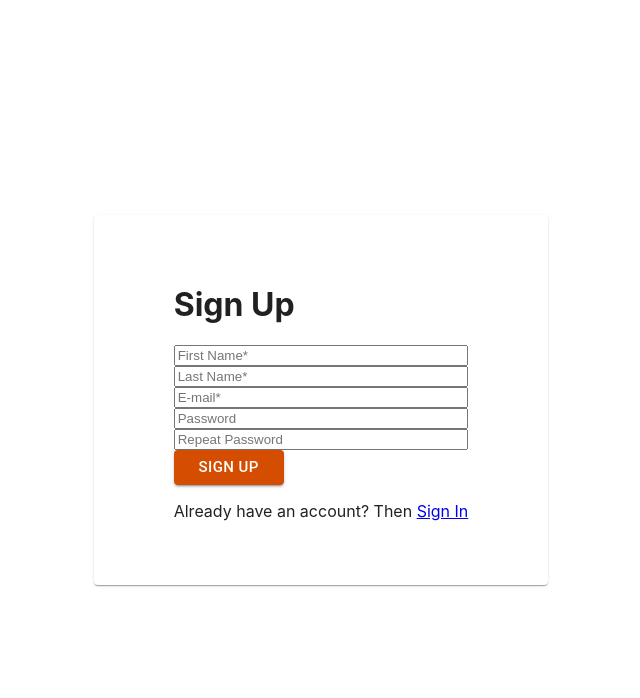
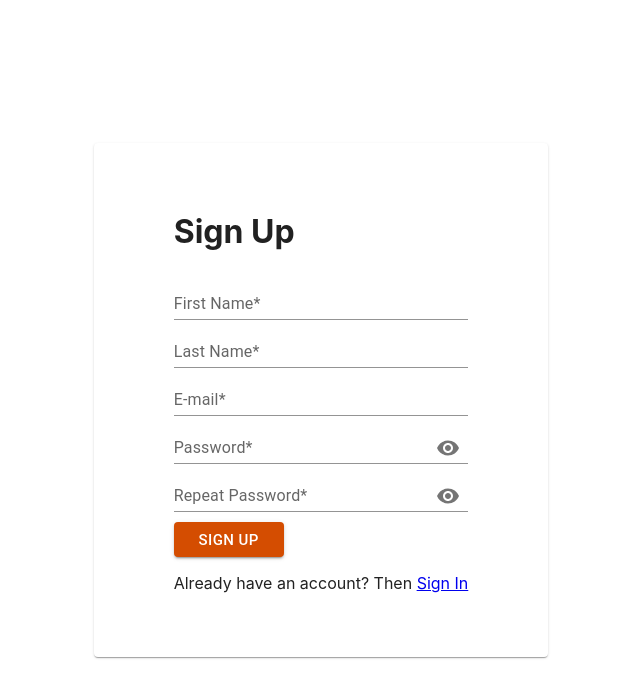
Before and after one commit to Kyorugi/Project-Reskilled, a React (Create React App) app: page /SignUp in a window 1280 px wide. Shown: the top 698 px of the page, without its empty margins (319-959 px from the left). Built offline with nearby package versions, Linux system fonts and the light colour scheme.

Commit message:
added material elements for input and  validation for incorrect password and firstName

```diff
--- a/src/views-forRouter/signUp/SignUp.tsx
+++ b/src/views-forRouter/signUp/SignUp.tsx
@@ -1,52 +1,134 @@
 import { Link } from 'react-router-dom';
-import { Box, Button, Paper } from '@mui/material';
+import {
+  Box,
+  Button,
+  Paper,
+  TextField,
+  Input,
+  FormControl,
+  InputLabel,
+  FormHelperText,
+  IconButton,
+  InputAdornment,
+} from '@mui/material';
+import Visibility from '@mui/icons-material/Visibility';
+import VisibilityOff from '@mui/icons-material/VisibilityOff';
+import { useState } from 'react';
 
 import { AppRoute } from 'AppRoute';
 
 import * as styles from './SignUp.style';
 
 export const SignUp = () => {
+  const [showPassword, setShowPassword] = useState(false);
+  const [firstName, setFirstName] = useState<string>('');
+  const [isFirstNameValid, setIsFirstNameValid] = useState<boolean>(true);
+  const [hasFirstNameBeenTouched, setHasFirstNameBeenTouched] =
+    useState<boolean>(false);
+
+  const handleClickShowPassword = () => setShowPassword((show) => !show);
+  const handleMouseDownPassword = (
+    event: React.MouseEvent<HTMLButtonElement>,
+  ) => {
+    event.preventDefault();
+  };
+
+  const validateName = (name: string): boolean => /^[a-zA-Z]{3,15}$/.test(name);
+  const validateAndSetFirstName = () => {
+    const isValidName = validateName(firstName);
+    setIsFirstNameValid(isValidName);
+  };
+
+  const handleChangeFirstName = (e: React.ChangeEvent<HTMLInputElement>) => {
+    setFirstName(e.target.value);
+    validateAndSetFirstName();
+    setHasFirstNameBeenTouched(true);
+  };
   return (
     <Box sx={styles.layout}>
       <Paper sx={styles.container}>
         <h1>Sign Up</h1>
-        <form style={{ display: 'flex', flexDirection: 'column' }}>
-          <input
-            type="text"
+        <TextField
+          onChange={handleChangeFirstName}
           id="firstName"
-            name="firstName"
-            placeholder="First Name*"
+          label="First Name*"
+          variant="standard"
+          error={!isFirstNameValid}
+          helperText={
+            !isFirstNameValid && hasFirstNameBeenTouched
+              ? 'Name should be 3-15 characters long, only letters allowed'
+              : ''
+          }
         />
 
-          <input
+        <TextField
           type="text"
           id="lastName"
-            name="lastName"
-            placeholder="Last Name*"
+          label="Last Name*"
+          variant="standard"
+          // helperText="Incorrect entry."
         />
 
-          <input type="text" id="email" name="email" placeholder="E-mail*" />
-
-          <input
+        <TextField
           type="text"
-            id="password"
-            name="password"
-            placeholder="Password"
+          id="email"
+          label="E-mail*"
+          variant="standard"
+          // helperText="Incorrect entry."
         />
 
-          <input
-            type="text"
+        <TextField
+          type={showPassword ? 'text' : 'password'}
+          id="password"
+          label="Password*"
+          variant="standard"
+          InputProps={{
+            endAdornment: (
+              <InputAdornment position="end">
+                <IconButton
+                  aria-label="toggle password visibility"
+                  onClick={handleClickShowPassword}
+                  onMouseDown={handleMouseDownPassword}
+                >
+                  {showPassword ? <VisibilityOff /> : <Visibility />}
+                </IconButton>
+              </InputAdornment>
+            ),
+          }}
+          // helperText="Incorrect entry."
+        />
+
+        <TextField
+          type={showPassword ? 'text' : 'password'}
           id="repeatPassword"
-            name="repeatPassword"
-            placeholder="Repeat Password"
+          label="Repeat Password*"
+          variant="standard"
+          InputProps={{
+            endAdornment: (
+              <InputAdornment position="end">
+                <IconButton
+                  aria-label="toggle password visibility"
+                  onClick={handleClickShowPassword}
+                  onMouseDown={handleMouseDownPassword}
+                >
+                  {showPassword ? <VisibilityOff /> : <Visibility />}
+                </IconButton>
+              </InputAdornment>
+            ),
+          }}
+          // helperText="Incorrect entry."
         />
-        </form>
         <Button
           component={Link}
           to={AppRoute.signUp}
           variant="contained"
           size="large"
-          style={{ backgroundColor: '#D44D01', width: 110, height: 35 }}
+          style={{
+            backgroundColor: '#D44D01',
+            width: 110,
+            height: 35,
+            marginTop: 10,
+          }}
         >
           Sign up
         </Button>
```
Lines whose indentation alone changed are shown as unchanged.
